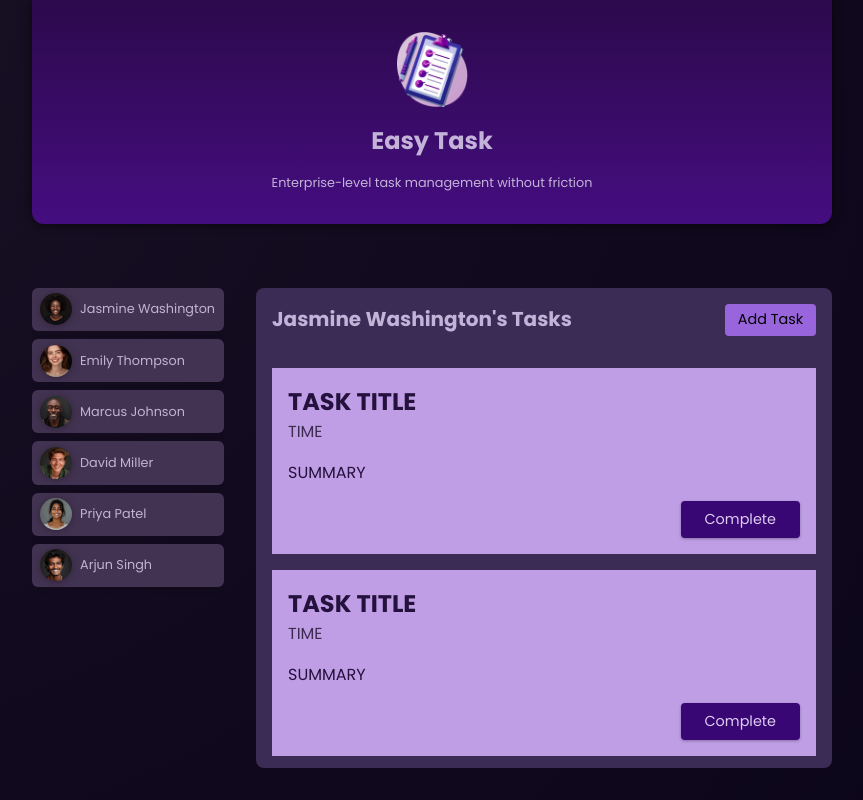
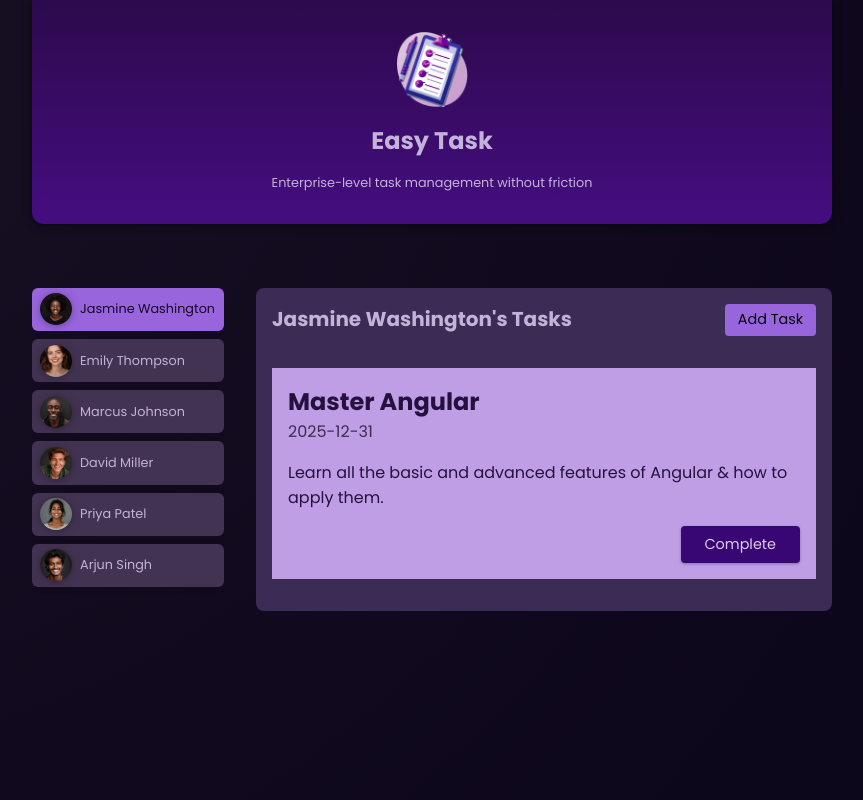
Before and after one commit to shinoby85/angular-udemy, an Angular app: page / in a window 1280 px wide. Both pictures are taken after a click on the button "Jasmine Washington". Shown: the whole page, without its empty margins (208-1071 px from the left). Built offline with nearby package versions, Linux system fonts and the light colour scheme.

Commit message:
Remove task

```diff
--- a/src/app/app.component.html
+++ b/src/app/app.component.html
@@ -3,12 +3,12 @@
   <ul *ngIf="users" id="users">
     @for (user of users; track user.id) {
       <li>
-        <app-user (select)="onSelectUser($event)" [user]="user"/>
+        <app-user (select)="onSelectUser($event)" [user]="user" [selected]="selectedUser?.id === user.id"/>
       </li>
     }
   </ul>
-  @if (selectedUserName) {
-    <app-tasks [name]="selectedUserName"></app-tasks>
+  @if (selectedUser) {
+    <app-tasks [user]="selectedUser"></app-tasks>
   } @else {
     <p id="fallback">Select a user to see their tasks!</p>
   }
--- a/src/app/app.component.ts
+++ b/src/app/app.component.ts
@@ -4,6 +4,12 @@ import {UserComponent} from "./user/user.component";
 import {DUMMY_USERS} from "./dummy-users";
 import {NgIf} from "@angular/common";
 import {TasksComponent} from "./tasks/tasks.component";
+
+export interface User {
+  id: string,
+  name: string,
+  avatar: string,
+}
 
 @Component({
   selector: 'app-root',
@@ -19,9 +25,9 @@ import {TasksComponent} from "./tasks/tasks.component";
 })
 export class AppComponent {
   users = DUMMY_USERS;
-  selectedUserName?: string
+  selectedUser?: User
 
   onSelectUser(id: string) {
-    this.selectedUserName = this.users.find(user => user.id === id)!.name;
+    this.selectedUser = this.users.find(user => user.id === id)!;
   }
 }
--- /dev/null
+++ b/src/app/dummy-tasks.ts
@@ -0,0 +1,25 @@
+export const DUMMY_TASKS = [
+  {
+    id: 't1',
+    userId: 'u1',
+    title: 'Master Angular',
+    summary:
+      'Learn all the basic and advanced features of Angular & how to apply them.',
+    dueDate: '2025-12-31',
+  },
+  {
+    id: 't2',
+    userId: 'u3',
+    title: 'Build first prototype',
+    summary: 'Build a first prototype of the online shop website',
+    dueDate: '2024-05-31',
+  },
+  {
+    id: 't3',
+    userId: 'u3',
+    title: 'Prepare issue template',
+    summary:
+      'Prepare and describe an issue template which will help with project management',
+    dueDate: '2024-06-15',
+  },
+]
--- a/src/app/tasks/task/task.component.html
+++ b/src/app/tasks/task/task.component.html
@@ -1,8 +1,8 @@
 <article>
-  <h2>TASK TITLE</h2>
-  <time>TIME</time>
-  <p>SUMMARY</p>
+  <h2>{{ task.title }}</h2>
+  <time>{{ task.dueDate }}</time>
+  <p>{{ task.summary }}</p>
   <p class="actions">
-    <button>Complete</button>
+    <button (click)="onCompleteTask()">Complete</button>
   </p>
 </article>
--- a/src/app/tasks/task/task.component.ts
+++ b/src/app/tasks/task/task.component.ts
@@ -1,4 +1,12 @@
-import { Component } from '@angular/core';
+import {Component, EventEmitter, Input, Output} from '@angular/core';
+
+interface Task {
+  id: string,
+  userId: string,
+  title: string,
+  summary: string,
+  dueDate: string,
+}
 
 @Component({
   selector: 'app-task',
@@ -8,5 +16,10 @@ import { Component } from '@angular/core';
   styleUrl: './task.component.css'
 })
 export class TaskComponent {
+  @Input({required: true}) task!: Task;
+  @Output() complete = new EventEmitter<string>();
 
+  onCompleteTask() {
+    this.complete.emit(this.task.id);
+  }
 }
--- a/src/app/tasks/tasks.component.html
+++ b/src/app/tasks/tasks.component.html
@@ -1,6 +1,6 @@
 <section id="tasks">
   <header>
-    <h2>{{ name }}'s Tasks</h2>
+    <h2>{{ user?.name }}'s Tasks</h2>
     <menu>
       <button>
         Add Task
@@ -8,14 +8,12 @@
     </menu>
   </header>
   <ul>
-    <li>
-      <app-task></app-task>
-    </li>
-    <li>
-      <app-task></app-task>
-    </li>
-    <li>
-      <app-task></app-task>
-    </li>
+    @for (task of tasks; track task.id) {
+      @if (task.userId === user.id) {
+        <li>
+          <app-task [task]="task" (complete)="onCompleteTask($event)"></app-task>
+        </li>
+      }
+    }
   </ul>
 </section>
--- a/src/app/tasks/tasks.component.ts
+++ b/src/app/tasks/tasks.component.ts
@@ -1,5 +1,7 @@
 import {Component, Input} from '@angular/core';
 import {TaskComponent} from "./task/task.component";
+import {DUMMY_TASKS} from "../dummy-tasks";
+import {User} from "../app.component";
 
 @Component({
   selector: 'app-tasks',
@@ -11,5 +13,10 @@ import {TaskComponent} from "./task/task.component";
   styleUrl: './tasks.component.css'
 })
 export class TasksComponent {
-  @Input({required: true}) name!: string;
+  @Input({required: true}) user!: User;
+  tasks = DUMMY_TASKS;
+
+  onCompleteTask(taskId: string) {
+    this.tasks = this.tasks.filter((task) => task.id !== taskId);
+  }
 }
--- a/src/app/user/user.component.html
+++ b/src/app/user/user.component.html
@@ -1,5 +1,5 @@
 <div>
-  <button (click)="onSelectUser()">
+  <button (click)="onSelectUser()" [class.active]="selected">
     <img [alt]="user.name" [src]="imagePath">
     <span>{{ user.name }}</span>
   </button>
--- a/src/app/user/user.component.ts
+++ b/src/app/user/user.component.ts
@@ -20,6 +20,7 @@ const randomIndex = Math.floor(Math.random() * DUMMY_USERS.length);
 })
 export class UserComponent {
   @Input({required: true}) user!: User;
+  @Input({required: true}) selected?: boolean;
   select = output<string>();
 
   get imagePath() {
```
